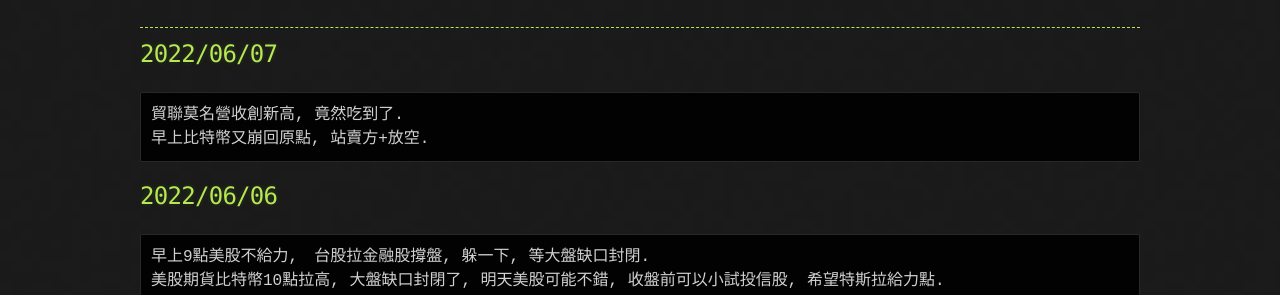
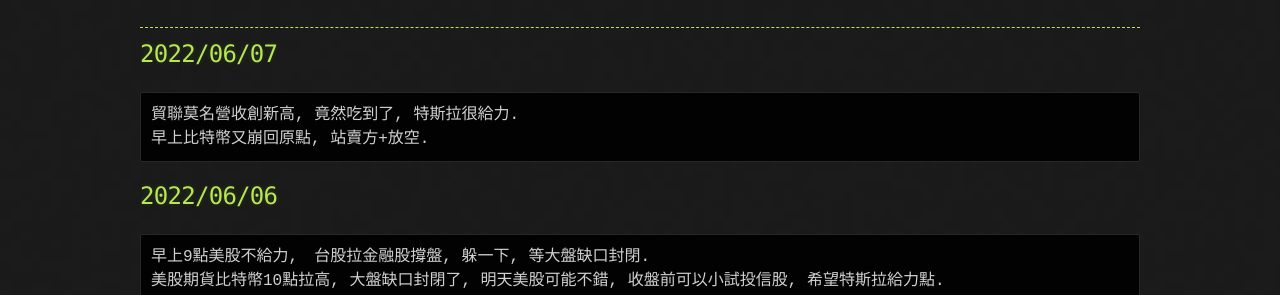
Before and after one commit to lepg5487/Stock_God, a Jekyll site: the page built from index.md, in a window 1280 px wide and 900 px high. Shown: the part 271-566 px from the top of the window. Built offline with Jekyll 4.4.1, drawn with Linux system fonts in a browser that asks for light colours; our own code applies the rules of GitHub Pages for plain Markdown files.

Commit message:
Update index.md

````diff
--- a/index.md
+++ b/index.md
@@ -8,7 +8,7 @@ layout: testlayouts
 
 ## 2022/06/07
 ```
-貿聯莫名營收創新高, 竟然吃到了.
+貿聯莫名營收創新高, 竟然吃到了, 特斯拉很給力.
 早上比特幣又崩回原點, 站賣方+放空.
 ```
 
````
